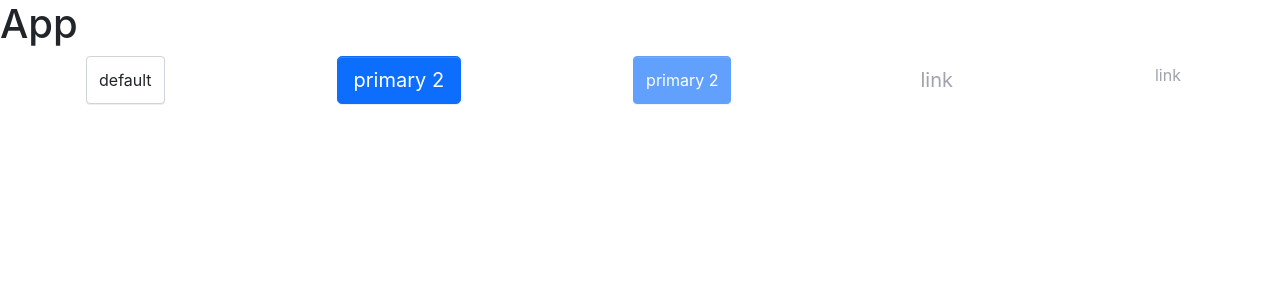
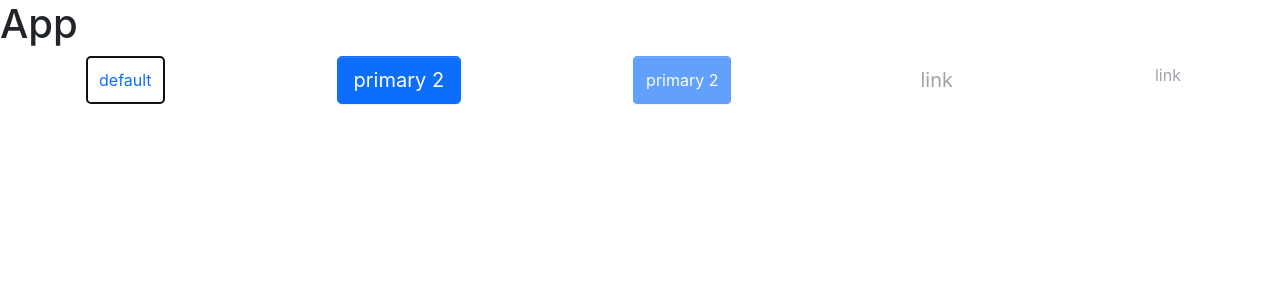
Before and after one commit to xld1393679430/react-ts-storybook, a React (Create React App) app: page / in a window 1280 px wide. Shown: the top 300 px of the page. Built offline with nearby package versions, Linux system fonts and the light colour scheme.

Commit message:
完善组件上的原生属性

```diff
--- a/src/App.tsx
+++ b/src/App.tsx
@@ -9,7 +9,11 @@ function App() {
       {/* <Demos /> */}
 
       <div style={{ display: "flex", justifyContent: "space-around" }}>
-        <Button>default</Button>
+        <Button className="aaa" autoFocus onClick={() => alert('1111')}>default</Button>
+        {/* <Button btnType={'primary'}>
+          primary 2
+        </Button> */}
+
         <Button btnType={ButtonType.primary} size={ButtonSize.large}>
           primary 2
         </Button>
--- a/src/components/Button/index.tsx
+++ b/src/components/Button/index.tsx
@@ -16,15 +16,22 @@ export enum ButtonType {
 interface BaseButtonProps {
   className?: string;
   disabled?: boolean;
-  size?:  ButtonSize;
+  size?: ButtonSize;
   btnType?: ButtonType;
   href?: string;
   children: React.ReactNode;
 }
 
-const Index: FC<BaseButtonProps> = ({ children, className, disabled, size, btnType, href }) => {
+//类型为 button类型包括自定义 + 原生button类型
+type NativeButtonProps = BaseButtonProps & React.ButtonHTMLAttributes<HTMLElement>;
 
-  const classes = classNames("btn", {
+// 类型为a标签类型包括自定义 + 原生a类型
+type AnchorButtonProps = BaseButtonProps & React.AnchorHTMLAttributes<HTMLElement>;
+
+export type ButtonProps = Partial<NativeButtonProps & AnchorButtonProps>;
+
+const Index: FC<ButtonProps> = ({ children, className, disabled, size, btnType, href, ...rest }) => {
+  const classes = classNames("btn", className, {
     [`btn-${btnType}`]: btnType,
     [`btn-${size}`]: size,
     disabled: btnType === ButtonType.link && disabled,
@@ -32,13 +39,13 @@ const Index: FC<BaseButtonProps> = ({ children, className, disabled, size, btnTy
 
   if (btnType === ButtonType.link && href) {
     return (
-      <a href={href} className={classes}>
+      <a href={href} className={classes} {...rest}>
         {children}
       </a>
     );
   }
   return (
-    <button className={classes} disabled={disabled}>
+    <button className={classes} disabled={disabled} {...rest}>
       {children}
     </button>
   );
```
